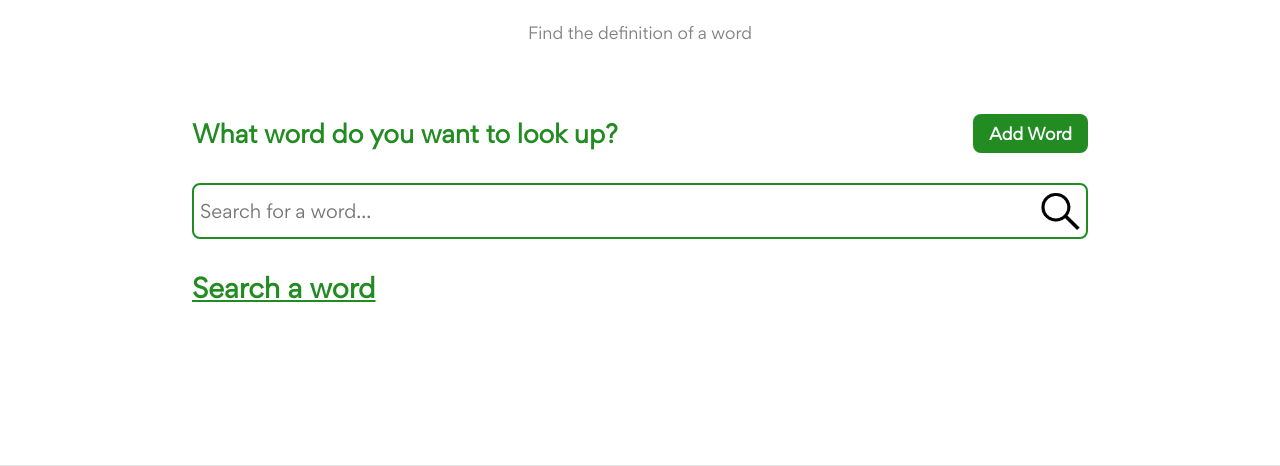
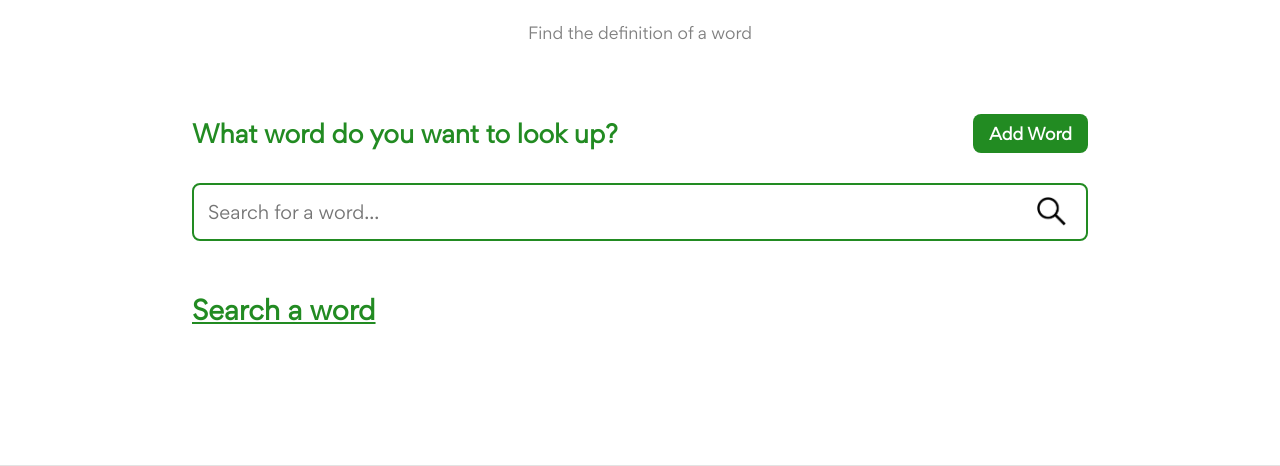
Before and after one commit to SitharaFathima/Django-Dictionary-Crud-Project, a Django app: page / in a window 1280 px wide. Shown: the part 263-729 px from the top of the page. Run offline with Django 4.2, Linux system fonts and the light colour scheme.

Commit message:
icon setting

```diff
--- a/static/css/dict-style.css
+++ b/static/css/dict-style.css
@@ -112,36 +112,39 @@
     font-size: 24px;
     color:  #228B22;
 }
-section.container form {
+section.container div.box form {
     width: 100%;
+    border-radius: 8px;
+    margin: 30px 0;
+}
+section.container div.box form div.form-field {
+    display: flex;
+    position: relative;
     border: 2px solid  #228B22;
     padding: 6px;
     border-radius: 8px;
-    margin: 30px 0;
+
 }
-section.container form div.form-field {
-    display: flex;
-    position: relative;
-}
-section.container form div.form-field input {
+section.container div.box form div.form-field input {
     flex: 1;
     height:40px ;
     border: none;
     background: #fff;
     font-size: 18px;
 }
-section.container form div.form-field input:focus{
+section.container div.box form div.form-field input:focus{
     border: none;
     outline: none;
 }
-section.container form div.form-field button {
-    height:40px ;
+section.container div.box form div.form-field button {
+    height:30px ;
     position: absolute;
-    right: 0;
+    top: 11px;
+    right: 20px;
     border: none;
     background: #fff;
 }
-section.container form div.form-field button img {
+section.container div.box form div.form-field button img {
     height: 100%;
 }
 
--- /dev/null
+++ b/templates/dictionary/base.html
@@ -0,0 +1,16 @@
+<!DOCTYPE html>
+<html lang="en">
+    <head>
+        {% load static %}
+        <meta charset="UTF-8" />
+        <meta http-equiv="X-UA-Compatible" content="IE=edge" />
+        <meta name="viewport" content="width=device-width, initial-scale=1.0" />
+        <title>{{title}}</title>
+        <link rel="shortcut icon" href="{% static './images/logo.png' %}">
+        <link rel="stylesheet" href="{% static './css/add.css' %}" />
+        <link rel="stylesheet" href="{% static './css/dict-style.css' %}" />
+    </head>
+    <body>
+        {% block content %}{% endblock %}
+    </body>
+    </html>
--- a/templates/dictionary/index.html
+++ b/templates/dictionary/index.html
@@ -1,16 +1,7 @@
+{% extends "dictionary/base.html" %}
+{% load static %}
+{% block content %}
 
-<!DOCTYPE html>
-<html lang="en">
-    <head>
-        {% load static %}
-        <meta charset="UTF-8" />
-        <meta http-equiv="X-UA-Compatible" content="IE=edge" />
-        <meta name="viewport" content="width=device-width, initial-scale=1.0" />
-        <title>{{title}}</title>
-        <link rel="shortcut icon" href="{% static './images/logo.png' %}">
-        <link rel="stylesheet" href="{% static './css/dict-style.css' %}" />
-    </head>
-    <body>
         <section id="home">
             <section class="container">
                 <header>
@@ -83,5 +74,5 @@
                 <p class="footer">Copyright &copy; <a href="">DICTIONARY MEANINGS</a></p>
             </section>
         </footer>
-    </body>
-</html>
+
+        {% endblock %}
--- a/templates/users/auth_base.html
+++ b/templates/users/auth_base.html
@@ -9,7 +9,7 @@
             content="width=<device-width>, initial-scale=1.0"
         />
         <link rel="stylesheet" href="{% static 'css/auth-style.css' %}" />
-
+        <link rel="shortcut icon" href="{% static './images/logo.png' %}">
         <title>{{title}}</title>
     </head>
     <body>
```
Also changed, not shown: templates/dictionary/addword.html (+5 -14 lines).
